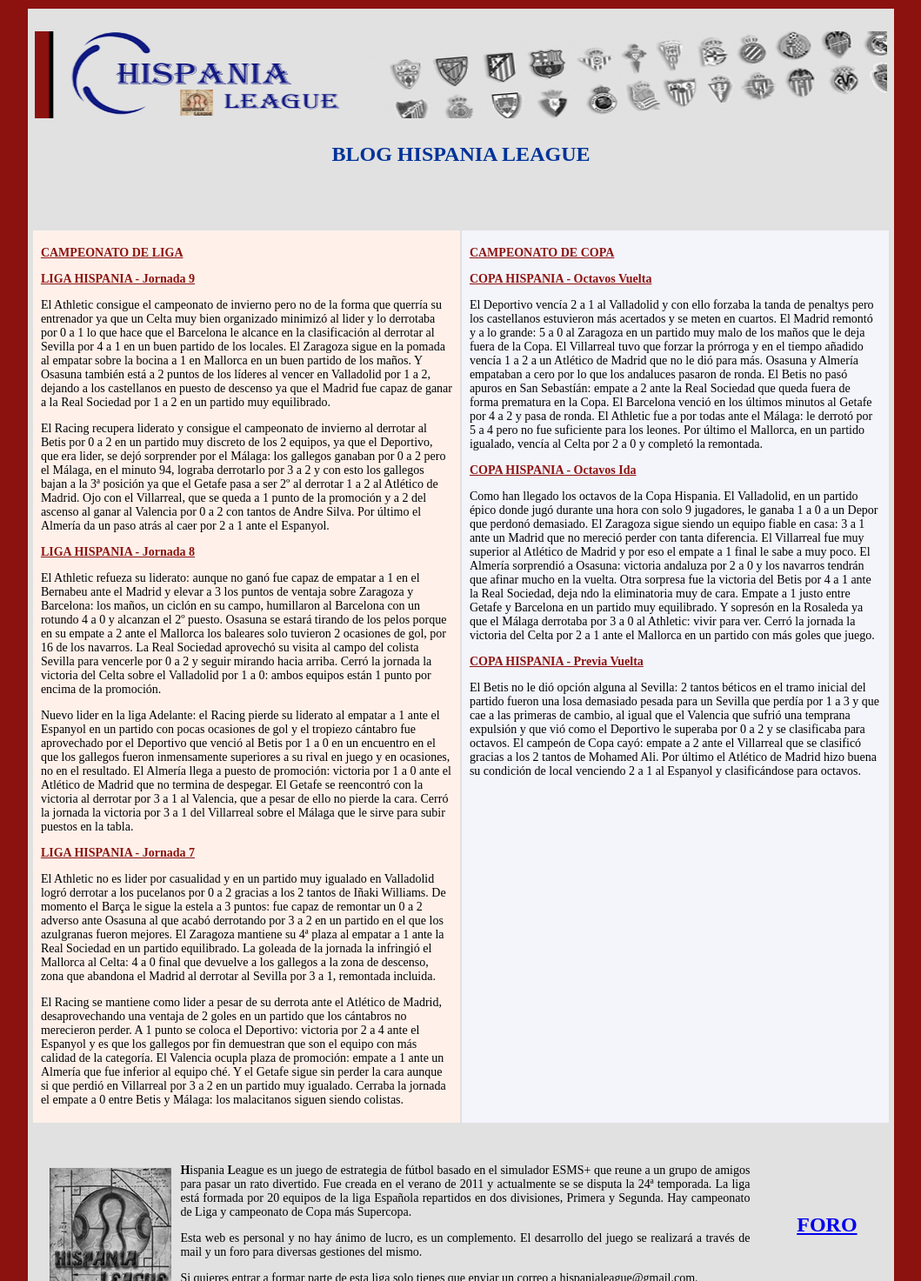
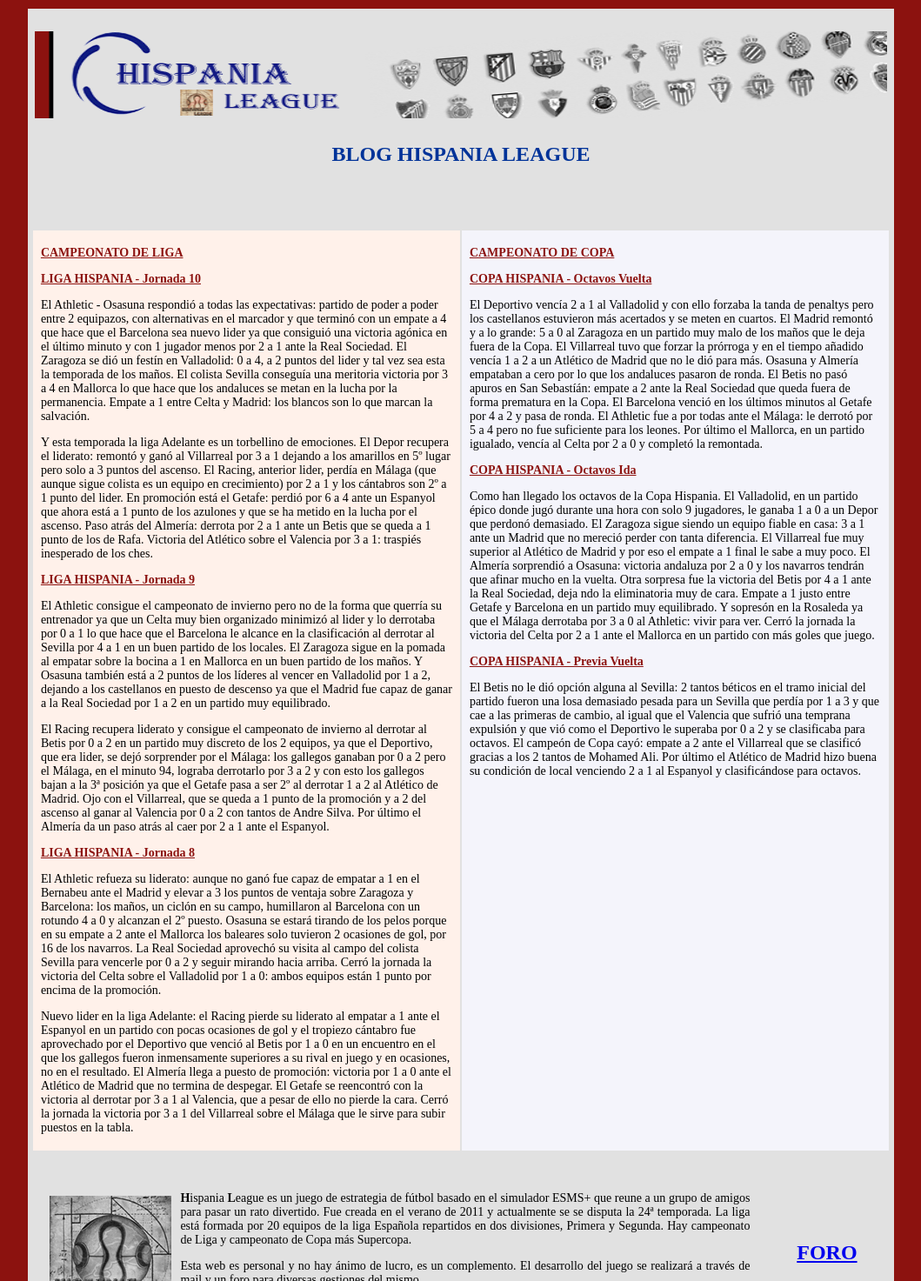
Before and after one commit to hlesms/web, a plain HTML site: page index.html in a window 1280 px wide. Shown: the top 1473 px of the page at 87% size, without its empty margins (110-1169 px from the left). Drawn offline with Linux system fonts and the light colour scheme.

Commit message:
Add files via upload

```diff
--- a/index.html
+++ b/index.html
@@ -50,15 +50,15 @@ body {
                 <td width="50%" align="center" bgcolor="#FFF1EA"><table width="98%" border="0">
                   <tr>
                     <td width="98%" valign="top"><p><strong><font color="#8C120F""><b><u>CAMPEONATO DE LIGA</u></b></font></strong></p>
-                      <p><strong><font color="#8C120F""><b><u>LIGA HISPANIA - Jornada 9</u></b></font></strong></p>
+                      <p><strong><font color="#8C120F""><b><u>LIGA HISPANIA - Jornada 10</u></b></font></strong></p>
+                      <p>El Athletic - Osasuna respondió a todas las expectativas: partido de poder a poder entre 2 equipazos, con alternativas en el marcador y que terminó con un empate a 4 que hace que el Barcelona sea nuevo lider ya que consiguió una victoria agónica en el último minuto y con 1 jugador menos por 2 a 1 ante la Real Sociedad. El Zaragoza se dió un festín en Valladolid: 0 a 4, a 2 puntos del lider y tal vez sea esta la temporada de los maños. El colista Sevilla conseguía una meritoria victoria por 3 a 4 en Mallorca lo que hace que los andaluces se metan en la lucha por la permanencia. Empate a 1 entre Celta y Madrid: los blancos son lo que marcan la salvación.</p>
+                      <p>Y esta temporada la liga Adelante es un torbellino de emociones. El Depor recupera el liderato: remontó y ganó al Villarreal por 3 a 1 dejando a los amarillos en 5º lugar pero solo a 3 puntos del ascenso. El Racing, anterior lider, perdía en Málaga (que aunque sigue colista es un equipo en crecimiento) por 2 a 1 y los cántabros son 2º a 1 punto del lider. En promoción está el Getafe: perdió por 6 a 4 ante un Espanyol que ahora está a 1 punto de los azulones y que se ha metido en la lucha por el ascenso. Paso atrás del Almería: derrota por 2 a 1 ante un Betis que se queda a 1 punto de los de Rafa. Victoria del Atlético sobre el Valencia por 3 a 1: traspiés inesperado de los ches.</p>
+<p><strong><font color="#8C120F""><b><u>LIGA HISPANIA - Jornada 9</u></b></font></strong></p>
                       <p>El Athletic consigue el campeonato de invierno pero no de la forma que querría su entrenador ya que un Celta muy bien organizado minimizó al lider y lo derrotaba por 0 a 1 lo que hace que el Barcelona le alcance en la clasificación al derrotar al Sevilla por 4 a 1 en un buen partido de los locales. El Zaragoza sigue en la pomada al empatar sobre la bocina a 1 en Mallorca en un buen partido de los maños. Y Osasuna también está a 2 puntos de los líderes al vencer en Valladolid por 1 a 2, dejando a los castellanos en puesto de descenso ya que el Madrid fue capaz de ganar a la Real Sociedad por 1 a 2 en un partido muy equilibrado.</p>
                       <p>El Racing recupera liderato y consigue el campeonato de invierno al derrotar al Betis por 0 a 2 en un partido muy discreto de los 2 equipos, ya que el Deportivo, que era lider, se dejó sorprender por el Málaga: los gallegos ganaban por 0 a 2 pero el Málaga, en el minuto 94, lograba derrotarlo por 3 a 2 y con esto los gallegos bajan a la 3ª posición ya que el Getafe pasa a ser 2º al derrotar 1 a 2 al Atlético de Madrid. Ojo con el Villarreal, que se queda a 1 punto de la promoción y a 2 del ascenso al ganar al Valencia por 0 a 2 con tantos de Andre Silva. Por último el Almería da un paso atrás al caer por 2 a 1 ante el Espanyol.</p>
 <p><strong><font color="#8C120F""><b><u>LIGA HISPANIA - Jornada 8</u></b></font></strong></p>
                       <p>El Athletic refueza su liderato: aunque no ganó fue capaz de empatar a 1 en el Bernabeu ante el Madrid y elevar a 3 los puntos de ventaja sobre Zaragoza y Barcelona: los maños, un ciclón en su campo, humillaron al Barcelona con un rotundo 4 a 0 y alcanzan el 2º puesto. Osasuna se estará tirando de los pelos porque en su empate a 2 ante el Mallorca los baleares solo tuvieron 2 ocasiones de gol, por 16 de los navarros. La Real Sociedad aprovechó su visita al campo del colista Sevilla para vencerle por 0 a 2 y seguir mirando hacia arriba. Cerró la jornada la victoria del Celta sobre el Valladolid por 1 a 0: ambos equipos están 1 punto por encima de la promoción.</p>
-                      <p>Nuevo lider en la liga Adelante: el Racing pierde su liderato al empatar a 1 ante el Espanyol en un partido con pocas ocasiones de gol y el tropiezo cántabro fue aprovechado por el Deportivo que venció al Betis por 1 a 0 en un encuentro en el que los gallegos fueron inmensamente superiores a su rival en juego y en ocasiones, no en el resultado. El Almería llega a puesto de promoción: victoria por 1 a 0 ante el Atlético de Madrid que no termina de despegar. El Getafe se reencontró con la victoria al derrotar por 3 a 1 al Valencia, que a pesar de ello no pierde la cara. Cerró la jornada la victoria por 3 a 1 del Villarreal sobre el Málaga que le sirve para subir puestos en la tabla.</p>
-<p><strong><font color="#8C120F""><b><u>LIGA HISPANIA - Jornada 7</u></b></font></strong></p>
-                      <p>El Athletic no es lider por casualidad y en un partido muy igualado en Valladolid logró derrotar a los pucelanos por 0 a 2 gracias a los 2 tantos de Iñaki Williams. De momento el Barça le sigue la estela a 3 puntos: fue capaz de remontar un 0 a 2 adverso ante Osasuna al que acabó derrotando por 3 a 2 en un partido en el que los azulgranas fueron mejores. El Zaragoza mantiene su 4ª plaza al empatar a 1 ante la Real Sociedad en un partido equilibrado. La goleada de la jornada la infringió el Mallorca al Celta: 4 a 0 final que devuelve a los gallegos a la zona de descenso, zona que abandona el Madrid al derrotar al Sevilla por 3 a 1, remontada incluida.</p>
-                      <p>El Racing se mantiene como lider a pesar de su derrota ante el Atlético de Madrid, desaprovechando una ventaja de 2 goles en un partido que los cántabros no merecieron perder. A 1 punto se coloca el Deportivo: victoria por 2 a 4 ante el Espanyol y es que los gallegos por fin demuestran que son el equipo con más calidad de la categoría. El Valencia ocupla plaza de promoción: empate a 1 ante un Almería que fue inferior al equipo ché. Y el Getafe sigue sin perder la cara aunque si que perdió en Villarreal por 3 a 2 en un partido muy igualado. Cerraba la jornada el empate a 0 entre Betis y Málaga: los malacitanos siguen siendo colistas.</p></tr>
+                      <p>Nuevo lider en la liga Adelante: el Racing pierde su liderato al empatar a 1 ante el Espanyol en un partido con pocas ocasiones de gol y el tropiezo cántabro fue aprovechado por el Deportivo que venció al Betis por 1 a 0 en un encuentro en el que los gallegos fueron inmensamente superiores a su rival en juego y en ocasiones, no en el resultado. El Almería llega a puesto de promoción: victoria por 1 a 0 ante el Atlético de Madrid que no termina de despegar. El Getafe se reencontró con la victoria al derrotar por 3 a 1 al Valencia, que a pesar de ello no pierde la cara. Cerró la jornada la victoria por 3 a 1 del Villarreal sobre el Málaga que le sirve para subir puestos en la tabla.</p></tr>
                 </table></td>
                 <td align="center" valign="top" bgcolor="#F4F4FB"><table width="98%" border="0">
                   <tr>
```
